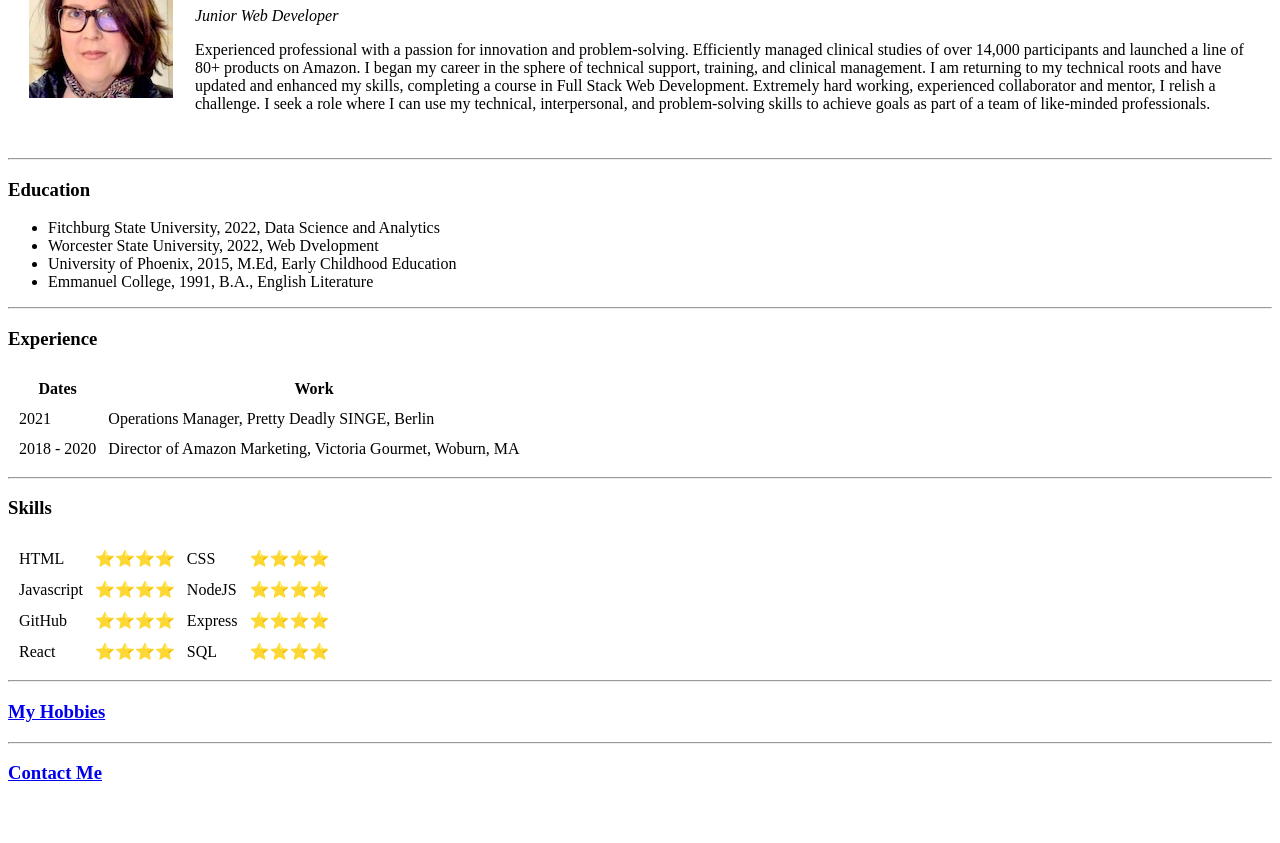
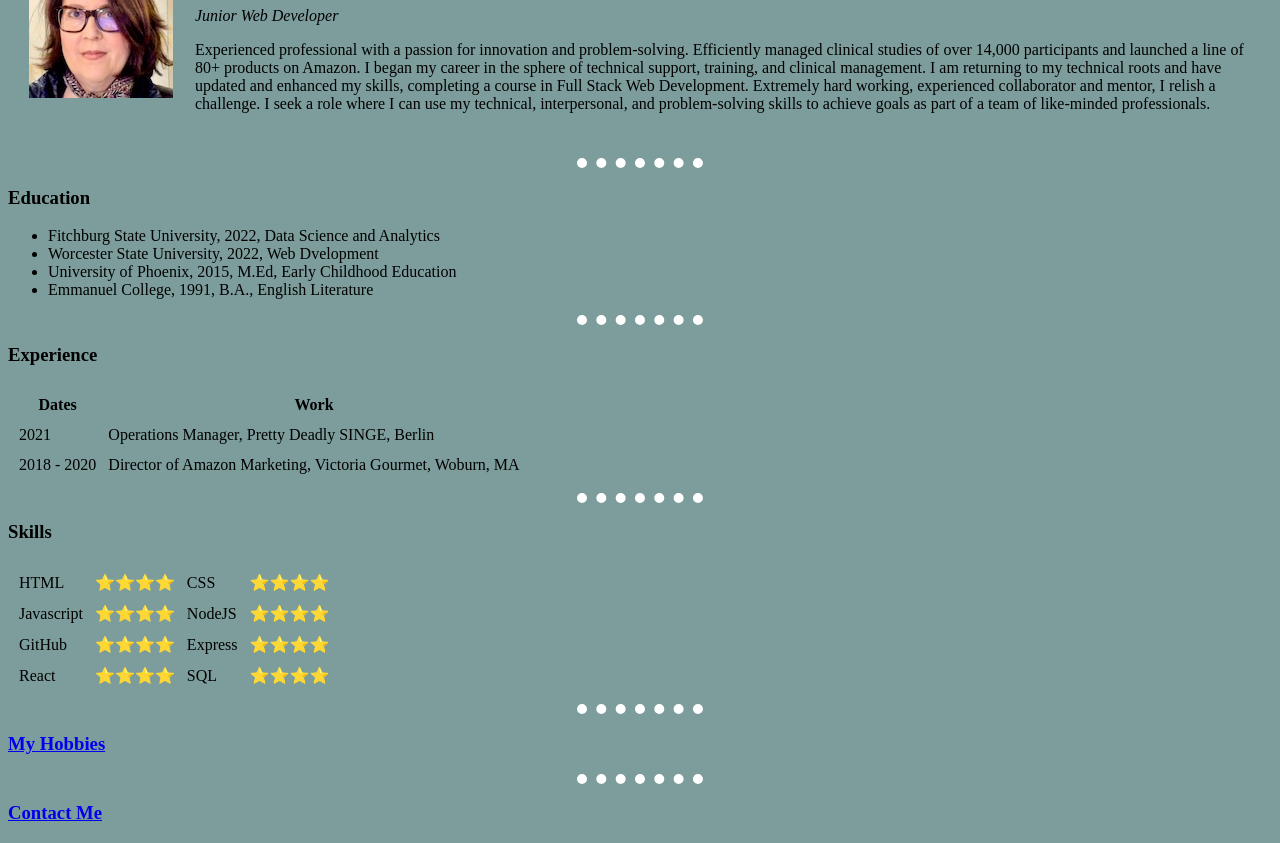
Before and after one commit to marnie-k/cv, a plain HTML site: page index.html in a window 1280 px wide. Shown: the part 102-945 px from the top of the page. Before the commit the page ends 905 px from the top, so only its background shows below. Drawn offline with Linux system fonts and the light colour scheme.

```diff
--- a/index.html
+++ b/index.html
@@ -4,6 +4,17 @@
 <head>
   <meta charset="utf-8">
   <title>Marnie's Personal Site</title>
+  <style>
+    body {
+      background-color:#7D9D9C;
+    }
+    hr {
+      border-color:white;
+      border-style: dotted none none none;
+      border-width: 10px;
+      width: 10%;
+    }
+  </style>
 </head>
 
 <body>
@@ -11,7 +22,7 @@
     <tr>
       <td><img src="images/New Headshot.jpeg" alt="Marnie profile picture"></td>
       <td>
-        <h1>Marnie Kelly</h1>
+        <h1 style="color: #F0EBE3">Marnie Kelly</h1>
         <p>
           <em>Junior Web Developer</em>
         </p>
```
Also changed, not shown: hobbies.html (+1 -1 lines), images/IMG_0146.jpeg (added), images/IMG_2414.jpeg (added), images/IMG_3605.jpeg (added), images/IMG_5268.jpeg (added), images/IMG_5528.jpeg (added), images/New Headshot-modified.png (added), 2 other files.
